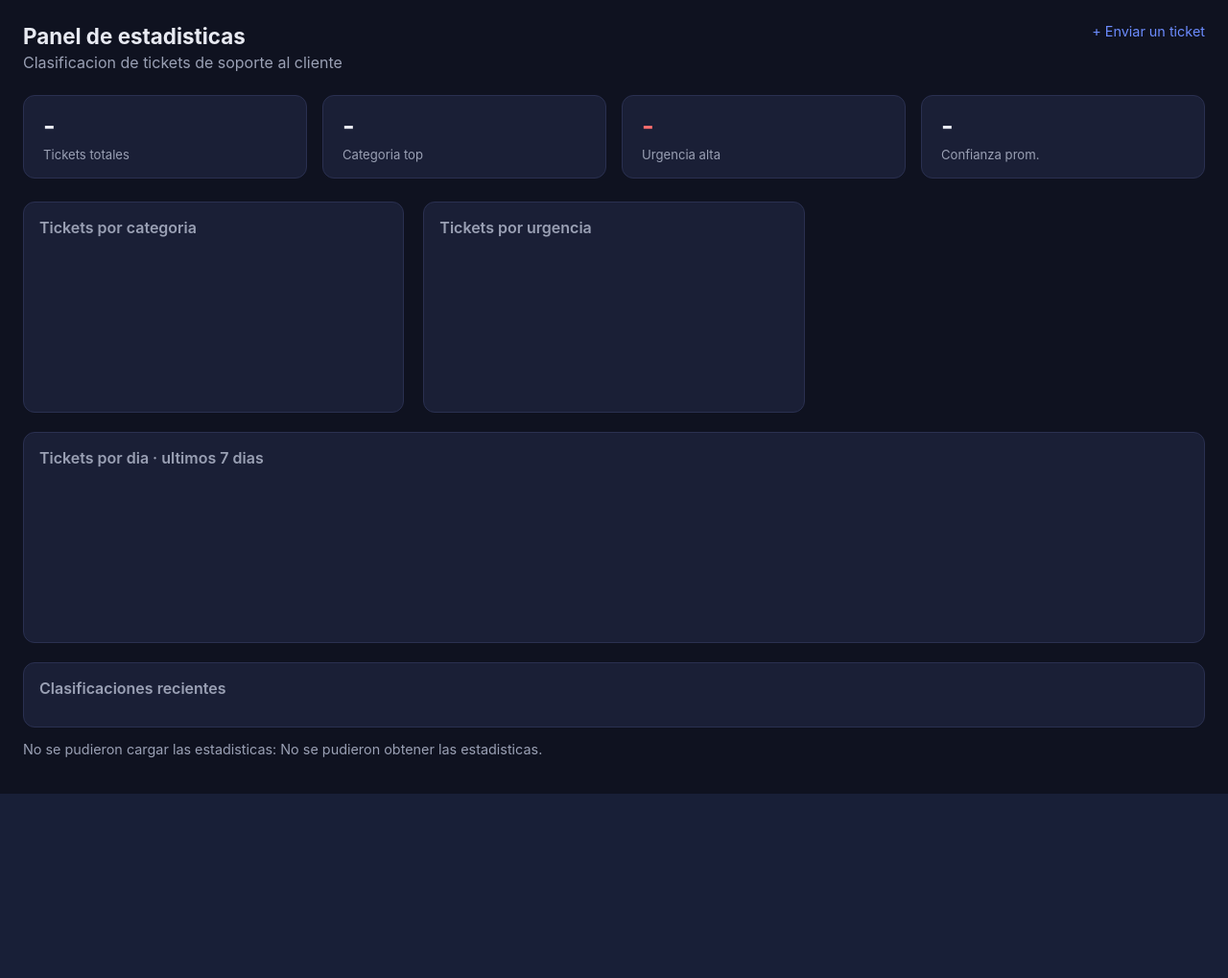
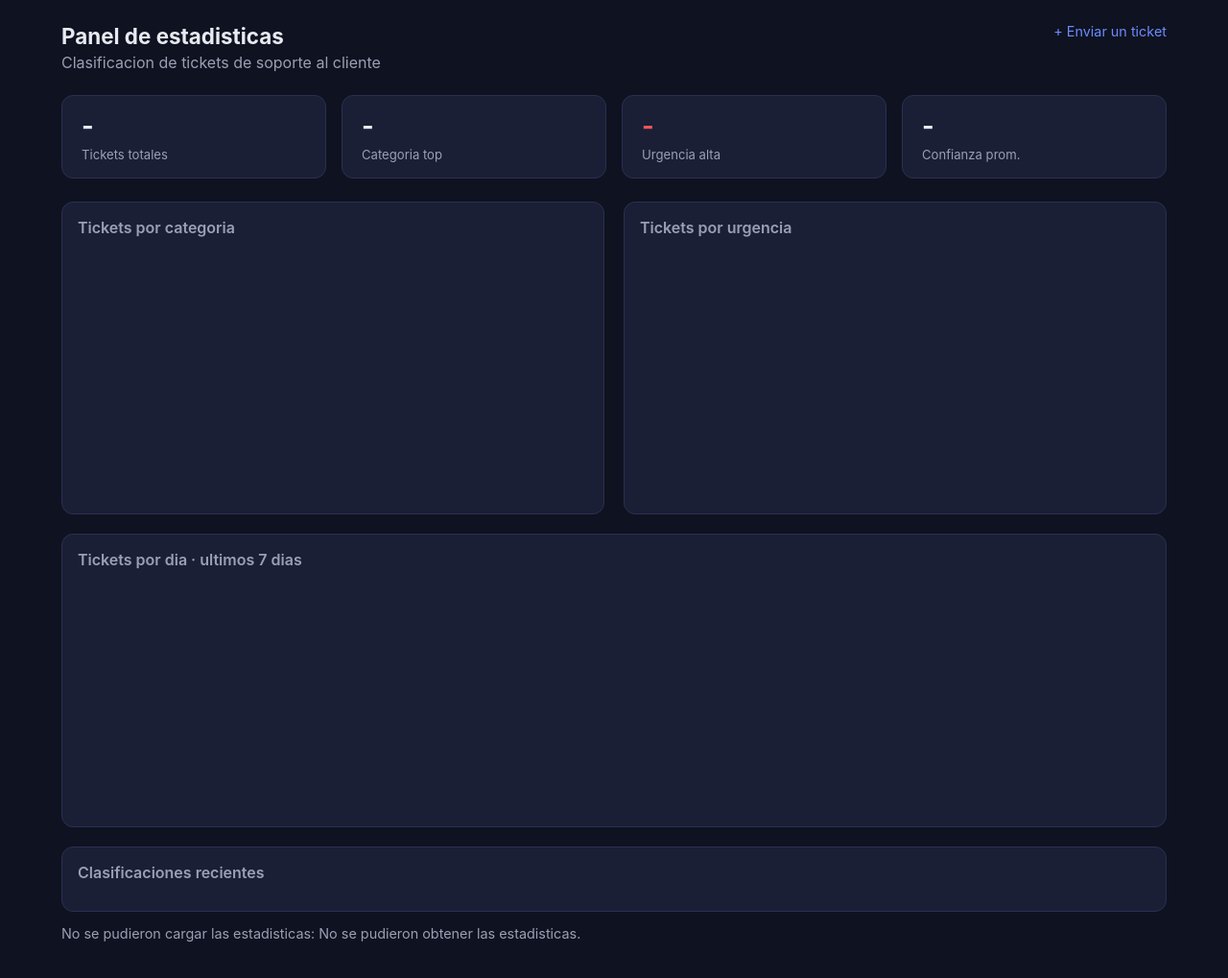
Before and after one commit to vajalidk/clasificador-tickets, a Flask app: page /dashboard in a window 1280 px wide. Shown: the whole page at 96% size. Before the commit the page ends 827 px from the top, so only its background shows below. Run offline with Flask 3, Linux system fonts and the light colour scheme; data that the repository does not hold is empty; a map, chart or similar area stays blank; some libraries are stand-ins or nearby versions.

Commit message:
style: paleta de colores refinada y layout responsivo del dashboard
Ajustes de diseño pedidos por el usuario tras ver el dashboard en vivo:

- Colores semanticos de urgencia suavizados (alta/media/baja) y
  compartidos entre dashboard.html y nuevo_ticket.html - un mismo color
  siempre significa lo mismo en toda la app.
- La grafica de "Tickets por categoria" usa un solo tono (no un color por
  barra): el eje X ya distingue las categorias, colorear cada barra distinto
  solo agrega ruido visual sin aportar informacion.
- Cada <canvas> de Chart.js ahora vive en un div con altura fija y
  maintainAspectRatio:false (antes el <canvas> tenia max-height directo,
  causa comun de que las graficas se deformen al cambiar el ancho de
  ventana - esto es lo que causaba el layout "raro" a media pantalla).
- Breakpoints explicitos (980px/760px/480px) en vez de depender solo de
  auto-fit/minmax, con un contenedor max-width:1200px centrado.
- Rejillas de las graficas mas discretas (gris tenue) y leyenda del donut
  restilizada para verse bien sobre el fondo oscuro.

Probado visualmente en 1400px, 700px (media pantalla) y 380px (movil).

Co-Authored-By: Claude Sonnet 5 <noreply@anthropic.com>

```diff
--- a/app/templates/dashboard.html
+++ b/app/templates/dashboard.html
@@ -15,9 +15,12 @@
       --text-muted: #9aa0b4;
       --border: #2a3050;
       --accent: #6c8cff;
-      --alta: #ff6c6c;
-      --media: #f2c94c;
-      --baja: #5cd6a9;
+      /* Paleta semantica de urgencia: fija en toda la app (dashboard +
+         formulario de tickets) para que un mismo color siempre signifique
+         lo mismo. Tonos suavizados para buen contraste sobre fondo oscuro. */
+      --alta: #f0555a;
+      --media: #f5b942;
+      --baja: #3ecf8e;
     }
     * { box-sizing: border-box; }
     body {
@@ -25,6 +28,10 @@
       font-family: -apple-system, BlinkMacSystemFont, "Segoe UI", Roboto, sans-serif;
       background: var(--bg);
       color: var(--text);
+    }
+    .contenedor-dashboard {
+      max-width: 1200px;
+      margin: 0 auto;
       padding: 24px;
     }
     .encabezado {
@@ -47,7 +54,7 @@
 
     .resumen {
       display: grid;
-      grid-template-columns: repeat(auto-fit, minmax(160px, 1fr));
+      grid-template-columns: repeat(4, 1fr);
       gap: 16px;
       margin-bottom: 24px;
     }
@@ -56,14 +63,22 @@
       border: 1px solid var(--border);
       border-radius: 12px;
       padding: 16px 20px;
+      min-width: 0;
     }
-    .tarjeta-resumen .valor { font-size: 1.7rem; font-weight: 700; line-height: 1.2; }
+    .tarjeta-resumen .valor {
+      font-size: 1.7rem;
+      font-weight: 700;
+      line-height: 1.2;
+      overflow: hidden;
+      text-overflow: ellipsis;
+      white-space: nowrap;
+    }
     .tarjeta-resumen .valor.alta { color: var(--alta); }
     .tarjeta-resumen .etiqueta { color: var(--text-muted); font-size: 0.82rem; margin-top: 4px; }
 
     .grid-graficas {
       display: grid;
-      grid-template-columns: repeat(auto-fit, minmax(320px, 1fr));
+      grid-template-columns: 1fr 1fr;
       gap: 20px;
       margin-bottom: 20px;
     }
@@ -72,14 +87,17 @@
       border: 1px solid var(--border);
       border-radius: 12px;
       padding: 16px;
+      min-width: 0;
     }
+    .tarjeta-grafica.ancha { grid-column: 1 / -1; }
     .tarjeta-grafica h2 {
       font-size: 1rem;
       margin: 0 0 12px 0;
       color: var(--text-muted);
       font-weight: 600;
     }
-    canvas { max-height: 300px; }
+    .lienzo-grafica { position: relative; height: 260px; }
+    .lienzo-grafica.tendencia { height: 240px; }
 
     .tarjeta-tabla {
       background: var(--card-bg);
@@ -128,15 +146,31 @@
       white-space: nowrap;
     }
     .badge.categoria { background: rgba(108, 140, 255, 0.15); color: var(--accent); }
-    .badge.urgencia-alta { background: rgba(255, 108, 108, 0.15); color: var(--alta); }
-    .badge.urgencia-media { background: rgba(242, 201, 76, 0.15); color: var(--media); }
-    .badge.urgencia-baja { background: rgba(92, 214, 169, 0.15); color: var(--baja); }
+    .badge.urgencia-alta { background: rgba(240, 85, 90, 0.15); color: var(--alta); }
+    .badge.urgencia-media { background: rgba(245, 185, 66, 0.15); color: var(--media); }
+    .badge.urgencia-baja { background: rgba(62, 207, 142, 0.15); color: var(--baja); }
 
     .estado-carga { color: var(--text-muted); font-size: 0.9rem; }
     .sin-datos { color: var(--text-muted); font-size: 0.85rem; padding: 8px 0; }
+
+    /* Responsive: se explicitan los puntos de quiebre en vez de depender
+       solo de auto-fit/minmax, para que el layout no se vea "raro" a
+       anchos intermedios (ej. media pantalla en un monitor grande). */
+    @media (max-width: 980px) {
+      .grid-graficas { grid-template-columns: 1fr; }
+    }
+    @media (max-width: 760px) {
+      .resumen { grid-template-columns: repeat(2, 1fr); }
+    }
+    @media (max-width: 480px) {
+      .contenedor-dashboard { padding: 16px; }
+      .resumen { grid-template-columns: 1fr; }
+      .tarjeta-resumen .valor { font-size: 1.4rem; }
+    }
   </style>
 </head>
 <body>
+  <div class="contenedor-dashboard">
     <div class="encabezado">
       <div>
         <h1>Panel de estadisticas</h1>
@@ -167,15 +201,15 @@
     <div class="grid-graficas">
       <div class="tarjeta-grafica">
         <h2>Tickets por categoria</h2>
-      <canvas id="grafica-categoria"></canvas>
+        <div class="lienzo-grafica"><canvas id="grafica-categoria"></canvas></div>
       </div>
       <div class="tarjeta-grafica">
         <h2>Tickets por urgencia</h2>
-      <canvas id="grafica-urgencia"></canvas>
+        <div class="lienzo-grafica"><canvas id="grafica-urgencia"></canvas></div>
       </div>
-    <div class="tarjeta-grafica" style="grid-column: 1 / -1;">
+      <div class="tarjeta-grafica ancha">
         <h2>Tickets por dia · ultimos 7 dias</h2>
-      <canvas id="grafica-tendencia"></canvas>
+        <div class="lienzo-grafica tendencia"><canvas id="grafica-tendencia"></canvas></div>
       </div>
     </div>
 
@@ -185,11 +219,21 @@
     </div>
 
     <p class="estado-carga" id="estado-carga"></p>
+  </div>
 
   <script>
     const DIAS_SEMANA = ["Dom", "Lun", "Mar", "Mié", "Jue", "Vie", "Sáb"];
-    const URGENCIA_COLOR = { alta: "#ff6c6c", media: "#f2c94c", baja: "#5cd6a9" };
+    const URGENCIA_COLOR = { alta: "#f0555a", media: "#f5b942", baja: "#3ecf8e" };
     const URGENCIA_ORDEN = ["alta", "media", "baja"];
+    const COLOR_TEXTO_MUTED = "#9aa0b4";
+    const COLOR_GRID = "rgba(255, 255, 255, 0.06)";
+
+    // Chart.js no puede leer variables CSS (corre en <canvas>), asi que
+    // los colores de ejes/leyendas se fijan aqui una sola vez para que
+    // todas las graficas compartan la misma paleta legible sobre fondo oscuro.
+    Chart.defaults.color = COLOR_TEXTO_MUTED;
+    Chart.defaults.borderColor = COLOR_GRID;
+    Chart.defaults.font.family = "-apple-system, BlinkMacSystemFont, 'Segoe UI', Roboto, sans-serif";
 
     function capitalizar(texto) {
       if (!texto) return texto;
@@ -254,15 +298,18 @@
           datasets: [{
             label: "Tickets",
             data: categorias.map((c) => c.total),
-            backgroundColor: "#8c7bff",
-            borderRadius: 6,
+            backgroundColor: "#6c8cff",
+            borderRadius: 4,
+            maxBarThickness: 32,
           }],
         },
         options: {
           responsive: true,
+          maintainAspectRatio: false,
           plugins: { legend: { display: false } },
           scales: {
-            y: { beginAtZero: true, ticks: { precision: 0 } },
+            y: { beginAtZero: true, ticks: { precision: 0 }, grid: { color: COLOR_GRID } },
+            x: { grid: { display: false } },
           },
         },
       });
@@ -282,11 +329,14 @@
           datasets: [{
             data: urgenciasOrdenadas.map((u) => urgenciasPorClave[u]),
             backgroundColor: urgenciasOrdenadas.map((u) => URGENCIA_COLOR[u]),
+            borderColor: "#1a1f36",
+            borderWidth: 2,
           }],
         },
         options: {
           responsive: true,
-          plugins: { legend: { position: "bottom" } },
+          maintainAspectRatio: false,
+          plugins: { legend: { position: "bottom", labels: { boxWidth: 10, boxHeight: 10 } } },
         },
       });
 
@@ -299,16 +349,23 @@
             label: "Tickets clasificados",
             data: porDia.map((d) => d.total),
             borderColor: "#6c8cff",
-            backgroundColor: "rgba(108, 140, 255, 0.15)",
+            backgroundColor: "rgba(108, 140, 255, 0.1)",
+            borderWidth: 2,
+            pointBackgroundColor: "#6c8cff",
+            pointBorderColor: "#1a1f36",
+            pointBorderWidth: 2,
+            pointRadius: 4,
             fill: true,
             tension: 0.35,
           }],
         },
         options: {
           responsive: true,
+          maintainAspectRatio: false,
           plugins: { legend: { display: false } },
           scales: {
-            y: { beginAtZero: true, ticks: { precision: 0 } },
+            y: { beginAtZero: true, ticks: { precision: 0 }, grid: { color: COLOR_GRID } },
+            x: { grid: { display: false } },
           },
         },
       });
```
Also changed, not shown: app/templates/nuevo_ticket.html (+5 -4 lines). Lines whose indentation alone changed are shown as unchanged.
